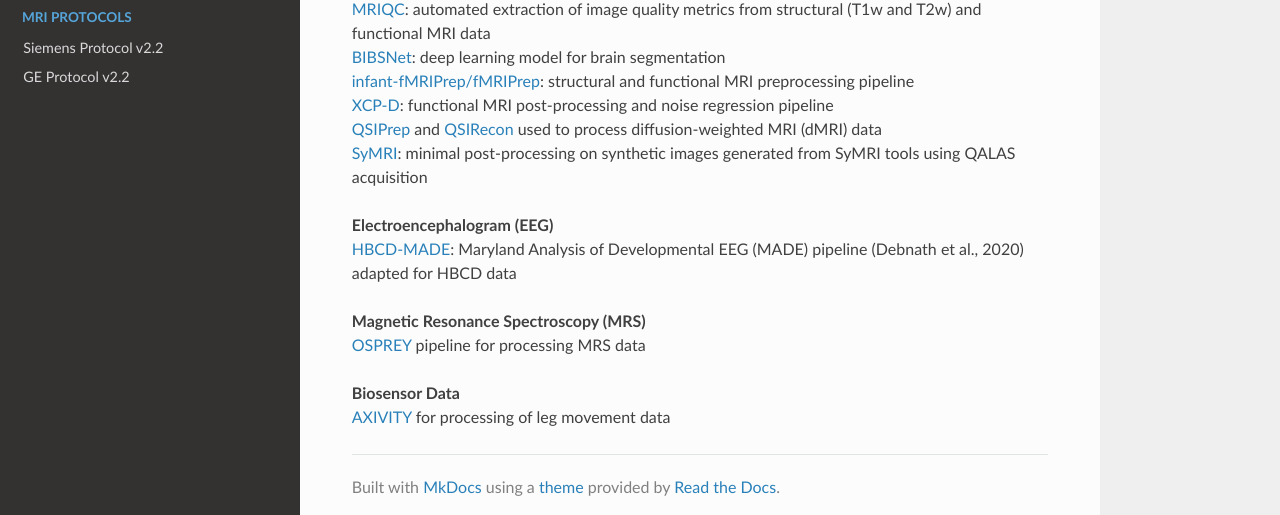
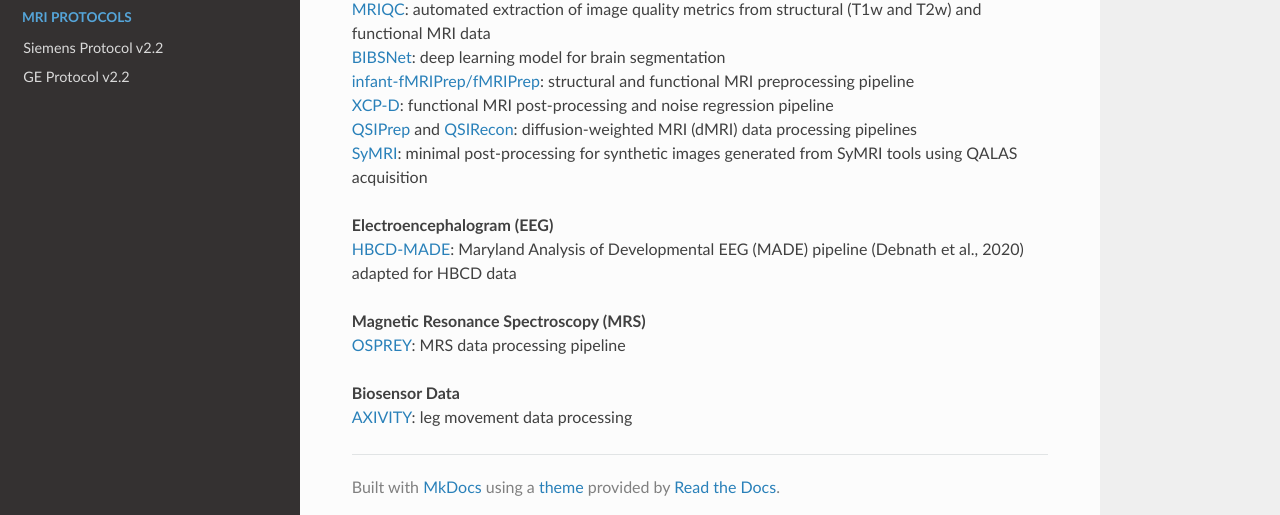
Before and after one commit to mattcieslak/hbcd-docs, an MkDocs documentation site: the page built from docs/index.md, in a window 1280 px wide and 980 px high. Shown: the part 456-971 px from the top of the window. Built offline with MkDocs 1.6.1, drawn with Linux system fonts in a browser that asks for light colours; nearby versions of some CDN libraries.

Commit message:
Update index.md

```diff
--- a/docs/index.md
+++ b/docs/index.md
@@ -14,14 +14,14 @@
 [BIBSNet](https://bibsnet.readthedocs.io/en/latest/): deep learning model for brain segmentation
 [infant-fMRIPrep/fMRIPrep](https://nibabies.readthedocs.io/en/latest/): structural and functional MRI preprocessing pipeline
 [XCP-D](https://xcp-d.readthedocs.io/en/latest/): functional MRI post-processing and noise regression pipeline
-[QSIPrep](https://qsiprep.readthedocs.io/en/latest/) and [QSIRecon](https://qsirecon.readthedocs.io/en/latest/) used to process diffusion-weighted MRI (dMRI) data<br>
-[SyMRI](https://hbcd-symri-postproc.readthedocs.io/en/latest/index.html): minimal post-processing on synthetic images generated from SyMRI tools using QALAS acquisition
+[QSIPrep](https://qsiprep.readthedocs.io/en/latest/) and [QSIRecon](https://qsirecon.readthedocs.io/en/latest/): diffusion-weighted MRI (dMRI) data processing pipelines
+[SyMRI](https://hbcd-symri-postproc.readthedocs.io/en/latest/index.html): minimal post-processing for synthetic images generated from SyMRI tools using QALAS acquisition
 
 **Electroencephalogram (EEG)**
 [HBCD-MADE](https://docs-hbcd-made.readthedocs.io/en/latest/): Maryland Analysis of Developmental EEG (MADE) pipeline (Debnath et al., 2020) adapted for HBCD data
 
 **Magnetic Resonance Spectroscopy (MRS)**
-[OSPREY](https://osprey-bids.readthedocs.io/en/latest/index.html) pipeline for processing MRS data
+[OSPREY](https://osprey-bids.readthedocs.io/en/latest/index.html): MRS data processing pipeline
 
 **Biosensor Data**
-[AXIVITY](https://hbcd-motion-postproc.readthedocs.io/en/latest/) for processing of leg movement data
+[AXIVITY](https://hbcd-motion-postproc.readthedocs.io/en/latest/): leg movement data processing
```
